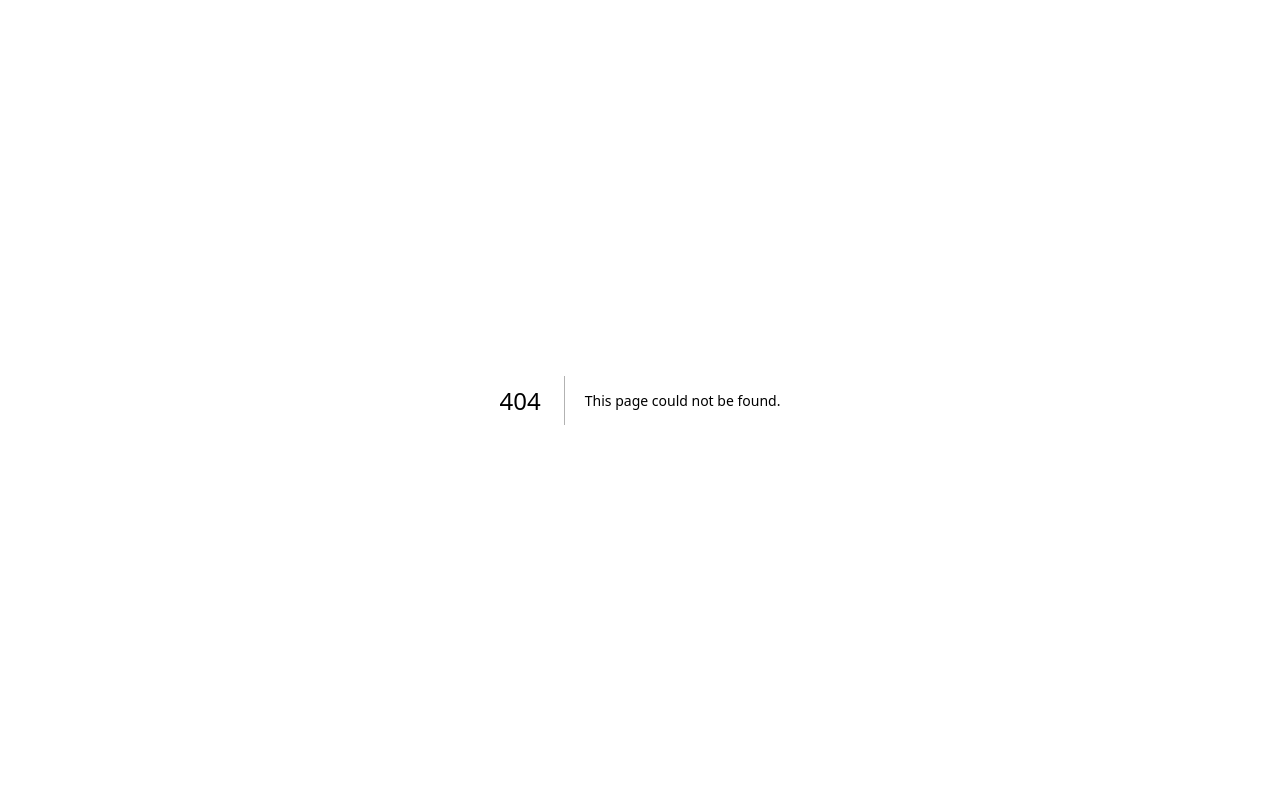
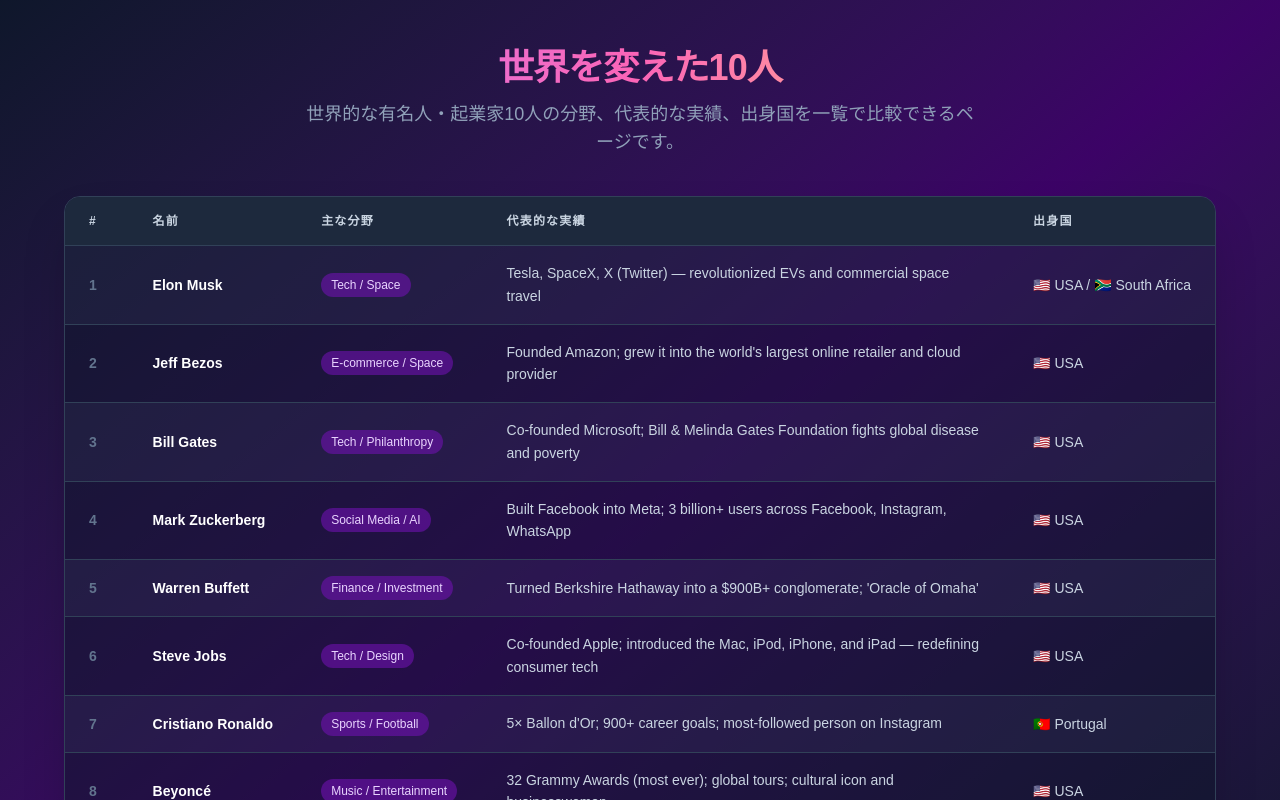
Before and after one commit to hotaka0908/wiz-apps, a Next.js app: page /celebrity-compare-5zl4 in a window 1280 px wide. Before the commit this address had no page. Shown: the top 800 px of the page. Built offline with nearby package versions, Linux system fonts and the light colour scheme.

Commit message:
add celebrity-compare-5zl4 app

```diff
--- /dev/null
+++ b/app/celebrity-compare-5zl4/page.tsx
@@ -0,0 +1,139 @@
+const people = [
+  {
+    name: "Elon Musk",
+    field: "Tech / Space",
+    achievement: "Tesla, SpaceX, X (Twitter) — revolutionized EVs and commercial space travel",
+    country: "🇺🇸 USA / 🇿🇦 South Africa",
+  },
+  {
+    name: "Jeff Bezos",
+    field: "E-commerce / Space",
+    achievement: "Founded Amazon; grew it into the world's largest online retailer and cloud provider",
+    country: "🇺🇸 USA",
+  },
+  {
+    name: "Bill Gates",
+    field: "Tech / Philanthropy",
+    achievement: "Co-founded Microsoft; Bill & Melinda Gates Foundation fights global disease and poverty",
+    country: "🇺🇸 USA",
+  },
+  {
+    name: "Mark Zuckerberg",
+    field: "Social Media / AI",
+    achievement: "Built Facebook into Meta; 3 billion+ users across Facebook, Instagram, WhatsApp",
+    country: "🇺🇸 USA",
+  },
+  {
+    name: "Warren Buffett",
+    field: "Finance / Investment",
+    achievement: "Turned Berkshire Hathaway into a $900B+ conglomerate; 'Oracle of Omaha'",
+    country: "🇺🇸 USA",
+  },
+  {
+    name: "Steve Jobs",
+    field: "Tech / Design",
+    achievement: "Co-founded Apple; introduced the Mac, iPod, iPhone, and iPad — redefining consumer tech",
+    country: "🇺🇸 USA",
+  },
+  {
+    name: "Cristiano Ronaldo",
+    field: "Sports / Football",
+    achievement: "5× Ballon d'Or; 900+ career goals; most-followed person on Instagram",
+    country: "🇵🇹 Portugal",
+  },
+  {
+    name: "Beyoncé",
+    field: "Music / Entertainment",
+    achievement: "32 Grammy Awards (most ever); global tours; cultural icon and businesswoman",
+    country: "🇺🇸 USA",
+  },
+  {
+    name: "Jack Ma",
+    field: "E-commerce / Fintech",
+    achievement: "Founded Alibaba and Ant Group; pioneered e-commerce across Asia",
+    country: "🇨🇳 China",
+  },
+  {
+    name: "Oprah Winfrey",
+    field: "Media / Philanthropy",
+    achievement: "Built a media empire; Oprah's Book Club; donated $500M+ to education",
+    country: "🇺🇸 USA",
+  },
+]
+
+export default function CelebrityCompare() {
+  return (
+    <main className="min-h-screen bg-gradient-to-br from-slate-900 via-purple-950 to-slate-900 text-white px-4 py-12">
+      <div className="max-w-6xl mx-auto">
+        {/* Header */}
+        <div className="text-center mb-10">
+          <h1 className="text-4xl font-extrabold tracking-tight mb-3 bg-gradient-to-r from-purple-400 via-pink-400 to-yellow-300 bg-clip-text text-transparent">
+            世界を変えた10人
+          </h1>
+          <p className="text-slate-400 text-lg max-w-2xl mx-auto">
+            世界的な有名人・起業家10人の分野、代表的な実績、出身国を一覧で比較できるページです。
+          </p>
+        </div>
+
+        {/* Desktop table */}
+        <div className="hidden md:block overflow-x-auto rounded-2xl shadow-2xl border border-slate-700">
+          <table className="w-full text-sm">
+            <thead>
+              <tr className="bg-slate-800 text-slate-300 uppercase text-xs tracking-widest">
+                <th className="px-6 py-4 text-left w-8">#</th>
+                <th className="px-6 py-4 text-left">名前</th>
+                <th className="px-6 py-4 text-left">主な分野</th>
+                <th className="px-6 py-4 text-left">代表的な実績</th>
+                <th className="px-6 py-4 text-left">出身国</th>
+              </tr>
+            </thead>
+            <tbody>
+              {people.map((p, i) => (
+                <tr
+                  key={p.name}
+                  className={`border-t border-slate-700 transition-colors hover:bg-purple-900/30 ${
+                    i % 2 === 0 ? "bg-slate-800/50" : "bg-slate-900/50"
+                  }`}
+                >
+                  <td className="px-6 py-4 font-bold text-slate-500">{i + 1}</td>
+                  <td className="px-6 py-4 font-semibold text-white whitespace-nowrap">{p.name}</td>
+                  <td className="px-6 py-4">
+                    <span className="inline-block bg-purple-800/60 text-purple-200 text-xs font-medium px-2.5 py-1 rounded-full whitespace-nowrap">
+                      {p.field}
+                    </span>
+                  </td>
+                  <td className="px-6 py-4 text-slate-300 leading-relaxed">{p.achievement}</td>
+                  <td className="px-6 py-4 text-slate-300 whitespace-nowrap">{p.country}</td>
+                </tr>
+              ))}
+            </tbody>
+          </table>
+        </div>
+
+        {/* Mobile cards */}
+        <div className="md:hidden space-y-4">
+          {people.map((p, i) => (
+            <div
+              key={p.name}
+              className="bg-slate-800/70 border border-slate-700 rounded-2xl p-5 shadow-lg"
+            >
+              <div className="flex items-center gap-3 mb-3">
+                <span className="text-slate-500 font-bold text-lg w-6">{i + 1}</span>
+                <h2 className="text-lg font-bold text-white">{p.name}</h2>
+                <span className="ml-auto inline-block bg-purple-800/60 text-purple-200 text-xs font-medium px-2.5 py-1 rounded-full whitespace-nowrap">
+                  {p.field}
+                </span>
+              </div>
+              <p className="text-slate-300 text-sm leading-relaxed mb-2">{p.achievement}</p>
+              <p className="text-slate-400 text-xs">{p.country}</p>
+            </div>
+          ))}
+        </div>
+
+        <p className="text-center text-slate-600 text-xs mt-10">
+          情報は一般公開データに基づきます。
+        </p>
+      </div>
+    </main>
+  )
+}
```
